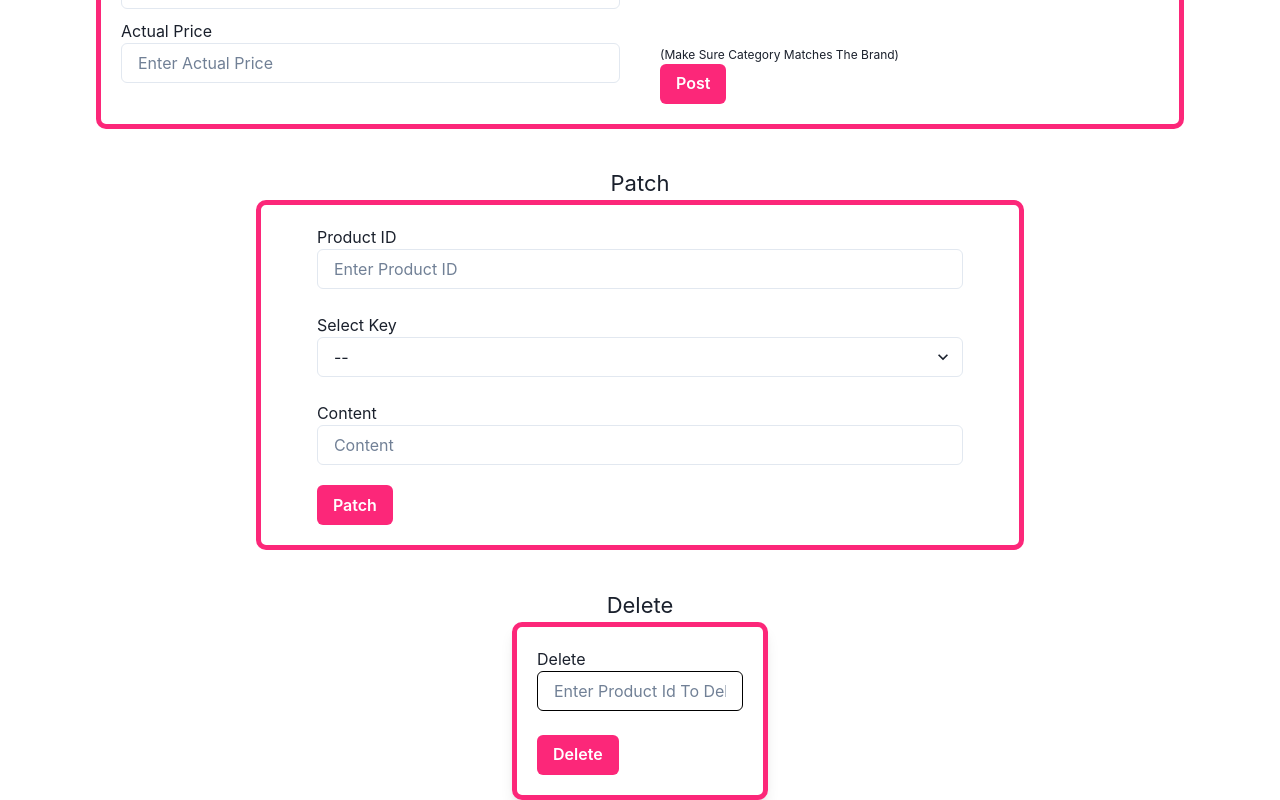
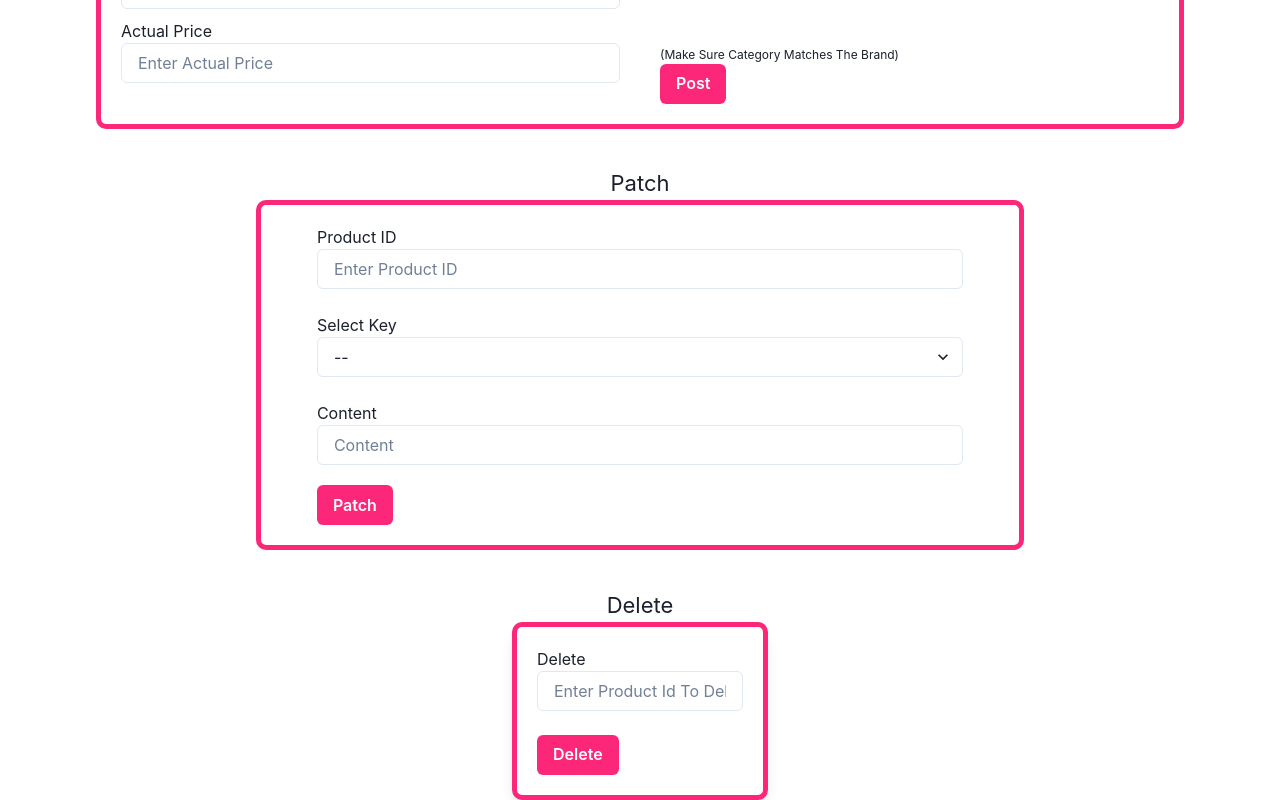
Before and after one commit to heyabrar/ShoppingParadise, a React (Create React App) app in the folder your-store-app/: page /adminside in a window 1280 px wide. Shown: the part 345-1145 px from the top of the page. Built offline with nearby package versions, Linux system fonts and the light colour scheme.

Commit message:
Patch ready

```diff
--- a/your-store-app/src/Abrar/AdminSide/AdminSide.jsx
+++ b/your-store-app/src/Abrar/AdminSide/AdminSide.jsx
@@ -140,8 +140,8 @@ export default function AdminSide ( ) {
         <Text textAlign='center' fontSize='22px' mt='3%'>Delete</Text>
         <Box border='5px solid #fc2779' width={{base : '80%' ,md : '40%', lg : '20%'}} m='auto' padding='20px' borderRadius='10px' shadow='lg'>
         <Text>Delete</Text>
-            <Input placeholder='Enter Product Id To Delete' value={Delete} onChange={(e) => SetDelete(e.target.value)} border='1px solid black'/>
-            <br /><br />
+            <Box><Input placeholder='Enter Product Id To Delete' value={Delete} onChange={(e) => SetDelete(e.target.value)}/></Box>
+            <br />
             <Button onClick={( ) => handleDelete(Delete)} color='white' bg='#fc2779' colorScheme='#fc2779'>Delete</Button>
         </Box>
         </>
```
